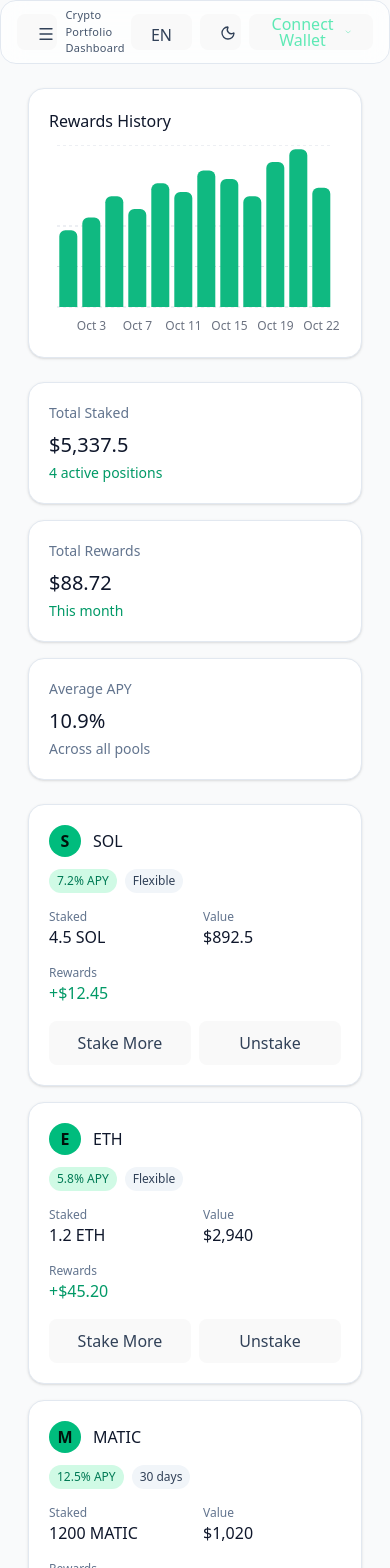
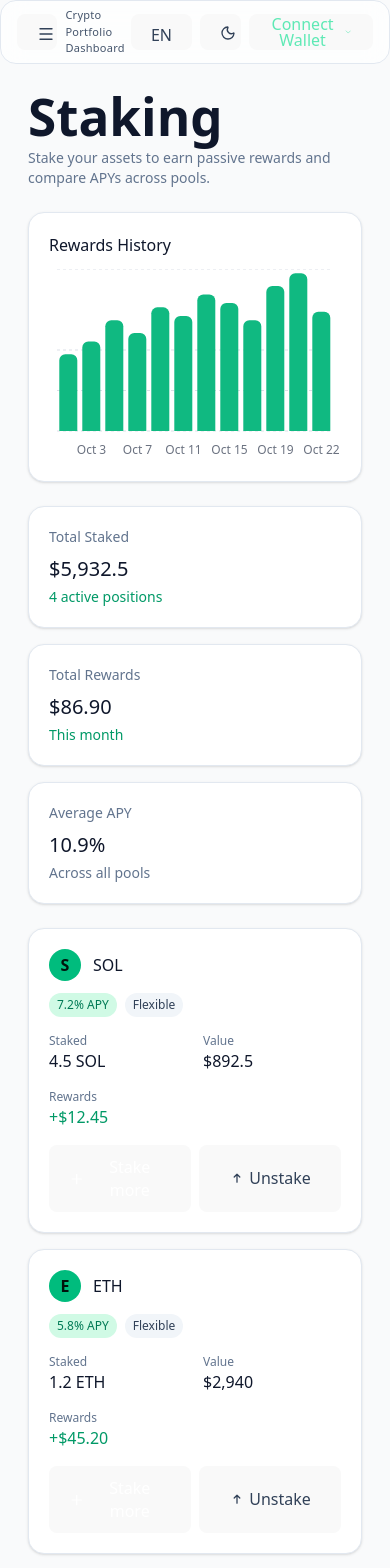
Before and after one commit to malih99/CryptoVault, a React (Vite) app: page /staking in a window 390 px wide. Shown: the top 1568 px of the page. Built offline with nearby package versions, Linux system fonts and the light colour scheme.

Commit message:
feat(staking): add header and dynamic KPI stats

```diff
--- a/src/features/staking/StakePositionCard.tsx
+++ b/src/features/staking/StakePositionCard.tsx
@@ -22,7 +22,7 @@
   return (
     <Card className="p-5">
       <div className="flex flex-col gap-3 sm:flex-row sm:items-center sm:justify-between">
-        <div className="flex items-center gap-3 min-w-0">
+        <div className="flex min-w-0 items-center gap-3">
           <div className="grid h-8 w-8 place-items-center rounded-full bg-emerald-500 font-bold text-black/90">
             {sym[0]}
           </div>
@@ -30,10 +30,10 @@
         </div>
 
         <div className="flex items-center gap-2">
-          <span className="w-fit rounded-full bg-emerald-100 text-emerald-700 px-2 py-1 text-xs dark:bg-emerald-900/50 dark:text-emerald-300">
+          <span className="w-fit rounded-full bg-emerald-100 px-2 py-1 text-xs text-emerald-700 dark:bg-emerald-900/50 dark:text-emerald-300">
             {apy} APY
           </span>
-          <span className="w-fit rounded-full bg-slate-100 text-slate-700 px-2 py-1 text-xs dark:bg-slate-800 dark:text-slate-300">
+          <span className="w-fit rounded-full bg-slate-100 px-2 py-1 text-xs text-slate-700 dark:bg-slate-800 dark:text-slate-300">
             {lock}
           </span>
         </div>
@@ -65,21 +65,69 @@
 
         <div className="col-span-2 flex items-stretch gap-2 sm:col-span-2">
           <button
+            type="button"
             onClick={onStakeMore}
-            className="w-full rounded-xl border px-4 py-2 text-sm text-slate-700 border-slate-200 hover:bg-slate-50
-                       dark:text-slate-200 dark:border-slate-700 dark:hover:bg-slate-800"
+            disabled={!onStakeMore}
+            className="inline-flex w-full items-center justify-center gap-1 rounded-xl
+                       bg-emerald-600 px-4 py-2 text-sm font-medium text-white
+                       hover:bg-emerald-700 disabled:cursor-not-allowed disabled:opacity-60"
           >
-            Stake More
+            <StakeIcon className="h-4 w-4" />
+            <span>Stake more</span>
           </button>
           <button
+            type="button"
             onClick={onUnstake}
-            className="w-full rounded-xl border px-4 py-2 text-sm text-slate-700 border-slate-200 hover:bg-slate-50
-                       dark:text-slate-200 dark:border-slate-700 dark:hover:bg-slate-800"
+            disabled={!onUnstake}
+            className="inline-flex w-full items-center justify-center gap-1 rounded-xl
+                       border border-slate-200 px-4 py-2 text-sm text-slate-700
+                       hover:bg-slate-50 disabled:cursor-not-allowed disabled:opacity-60
+                       dark:border-slate-700 dark:text-slate-200 dark:hover:bg-slate-800"
           >
-            Unstake
+            <UnstakeIcon className="h-4 w-4" />
+            <span>Unstake</span>
           </button>
         </div>
       </div>
     </Card>
   );
 }
+
+function StakeIcon({ className = "" }: { className?: string }) {
+  return (
+    <svg
+      viewBox="0 0 20 20"
+      className={className}
+      aria-hidden="true"
+      focusable="false"
+    >
+      <path
+        d="M10 4v12M4 10h12"
+        fill="none"
+        stroke="currentColor"
+        strokeWidth="1.6"
+        strokeLinecap="round"
+      />
+    </svg>
+  );
+}
+
+function UnstakeIcon({ className = "" }: { className?: string }) {
+  return (
+    <svg
+      viewBox="0 0 20 20"
+      className={className}
+      aria-hidden="true"
+      focusable="false"
+    >
+      <path
+        d="M10 4v10M6.5 7.5L10 4l3.5 3.5"
+        fill="none"
+        stroke="currentColor"
+        strokeWidth="1.6"
+        strokeLinecap="round"
+        strokeLinejoin="round"
+      />
+    </svg>
+  );
+}
--- a/src/features/staking/StakingCalculator.tsx
+++ b/src/features/staking/StakingCalculator.tsx
@@ -7,8 +7,8 @@
   initialApy?: number;
 }) {
   const [amount, setAmount] = useState(1000);
-  const [duration, setDuration] = useState(12); // months
-  const [apy, setApy] = useState(initialApy ?? 10); // percent
+  const [duration, setDuration] = useState(12);
+  const [apy, setApy] = useState(initialApy ?? 10);
 
   useEffect(() => {
     if (typeof initialApy === "number" && !Number.isNaN(initialApy)) {
--- a/src/features/staking/StakingManagePanel.tsx
+++ b/src/features/staking/StakingManagePanel.tsx
@@ -18,7 +18,6 @@
   const [amount, setAmount] = useState("");
 
   useEffect(() => {
-    // هر بار توکن یا مود عوض بشه، فیلد خالی بشه
     setAmount("");
   }, [selected, mode]);
 
--- a/src/features/staking/StakingPage.tsx
+++ b/src/features/staking/StakingPage.tsx
@@ -1,20 +1,20 @@
-import { useState } from "react";
+import { useMemo, useState } from "react";
 import Card from "../../components/ui/Card";
 import StakePositionCard from "./StakePositionCard";
 
-import StakingRewardsChart from "./StakingRewardsChart";
-import type { RewardsHistoryPoint } from "./StakingRewardsChart";
+import StakingRewardsChart, {
+  RewardsHistoryPoint,
+} from "./StakingRewardsChart";
 
-import StakingManagePanel from "./StakingManagePanel";
-import type { SelectedPool } from "./StakingManagePanel";
+import StakingManagePanel, { SelectedPool } from "./StakingManagePanel";
 
 import StakingCalculator from "./StakingCalculator";
 
-import StakingOpportunities from "./StakingOpportunities";
-import type { StakingOpportunity } from "./StakingOpportunities";
+import StakingOpportunities, {
+  StakingOpportunity,
+} from "./StakingOpportunities";
 
-import StakingAPYComparison from "./StakingAPYComparison";
-import type { StakingApyRow } from "./StakingAPYComparison";
+import StakingAPYComparison, { StakingApyRow } from "./StakingAPYComparison";
 
 type StakingPosition = {
   sym: string;
@@ -153,13 +153,37 @@
   },
 ];
 
+function parseUsd(value: string): number {
+  // "$1,020" یا "+$12.45"
+  return Number(value.replace(/[^0-9.]/g, "")) || 0;
+}
+
+function parsePercent(v: string): number {
+  // "7.2%" -> 7.2
+  return Number(v.replace(/[^0-9.]/g, "")) || 0;
+}
+
 export default function StakingPage() {
-  const totalStaked = 5337.5;
-  const totalRewards = 88.72;
-  const avgApy = 10.9;
-
   const [mode, setMode] = useState<"stake" | "unstake">("stake");
   const [selected, setSelected] = useState<SelectedPool | null>(null);
+
+  const { totalStakedUsd, totalRewardsUsd, avgApy } = useMemo(() => {
+    const totalStakedUsd = positions.reduce(
+      (sum, p) => sum + parseUsd(p.value),
+      0
+    );
+    const totalRewardsUsd = positions.reduce(
+      (sum, p) => sum + parseUsd(p.rewards),
+      0
+    );
+    const avgApy =
+      positions.length > 0
+        ? positions.reduce((sum, p) => sum + parsePercent(p.apy), 0) /
+          positions.length
+        : 0;
+
+    return { totalStakedUsd, totalRewardsUsd, avgApy };
+  }, []);
 
   const handleStakeMore = (p: StakingPosition) => {
     setMode("stake");
@@ -196,8 +220,33 @@
       ? parseFloat(selected.apy)
       : undefined;
 
+  const currentPosition = useMemo(
+    () =>
+      selected ? positions.find((p) => p.sym === selected.sym) : undefined,
+    [selected]
+  );
+
+  const currentStakedAmount = currentPosition
+    ? Number(currentPosition.staked.split(" ")[0]) || 0
+    : 0;
+
+  const currentStakedValue = currentPosition
+    ? parseUsd(currentPosition.value)
+    : 0;
+
   return (
     <section className="mx-auto w-full max-w-[1280px] space-y-6 px-3 sm:px-0">
+      {/* Header */}
+      <div>
+        <h1 className="text-lg font-semibold text-slate-900 dark:text-slate-50">
+          Staking
+        </h1>
+        <p className="mt-1 text-sm text-slate-500 dark:text-slate-400">
+          Stake your assets to earn passive rewards and compare APYs across
+          pools.
+        </p>
+      </div>
+
       {/* Rewards History */}
       <StakingRewardsChart data={rewardsHistory} />
 
@@ -207,8 +256,8 @@
           <div className="text-sm text-slate-500 dark:text-slate-400">
             Total Staked
           </div>
-          <div className="mt-2 text-xl sm:text-2xl text-slate-900 dark:text-white">
-            ${totalStaked.toLocaleString()}
+          <div className="mt-2 text-xl text-slate-900 dark:text-white sm:text-2xl">
+            ${totalStakedUsd.toLocaleString()}
           </div>
           <div className="mt-1 text-sm text-emerald-600 dark:text-emerald-400">
             {positions.length} active positions
@@ -219,8 +268,8 @@
           <div className="text-sm text-slate-500 dark:text-slate-400">
             Total Rewards
           </div>
-          <div className="mt-2 text-xl sm:text-2xl text-slate-900 dark:text-white">
-            ${totalRewards.toFixed(2)}
+          <div className="mt-2 text-xl text-slate-900 dark:text-white sm:text-2xl">
+            ${totalRewardsUsd.toFixed(2)}
           </div>
           <div className="mt-1 text-sm text-emerald-600 dark:text-emerald-400">
             This month
@@ -231,8 +280,8 @@
           <div className="text-sm text-slate-500 dark:text-slate-400">
             Average APY
           </div>
-          <div className="mt-2 text-xl sm:text-2xl text-slate-900 dark:text-white">
-            {avgApy}%
+          <div className="mt-2 text-xl text-slate-900 dark:text-white sm:text-2xl">
+            {avgApy.toFixed(1)}%
           </div>
           <div className="mt-1 text-sm text-slate-500 dark:text-slate-400">
             Across all pools
@@ -260,6 +309,8 @@
             mode={mode}
             setMode={setMode}
             selected={selected}
+            currentStakedAmount={currentStakedAmount}
+            currentStakedValue={currentStakedValue}
           />
           <StakingCalculator initialApy={initialApy} />
         </div>
--- a/src/features/transactions/TransactionsPage.tsx
+++ b/src/features/transactions/TransactionsPage.tsx
@@ -11,6 +11,7 @@
   mockTxFeesByMonth,
 } from "../../lib/api/mock";
 import type { TxRecord } from "./types";
+import TxQuickFilters from "./TxQuickFilters";
 
 function parseUsd(value: string) {
   return Number(value.replace(/[$,]/g, "")) || 0;
@@ -203,6 +204,13 @@
           availableTokens={availableTokens}
         />
 
+        <TxQuickFilters
+          typeFilter={typeFilter}
+          statusFilter={statusFilter}
+          onTypeChange={setTypeFilter}
+          onStatusChange={setStatusFilter}
+        />
+
         <TxMonthlySummary months={mockTxMonthlySummary} />
 
         <TxTable
```
